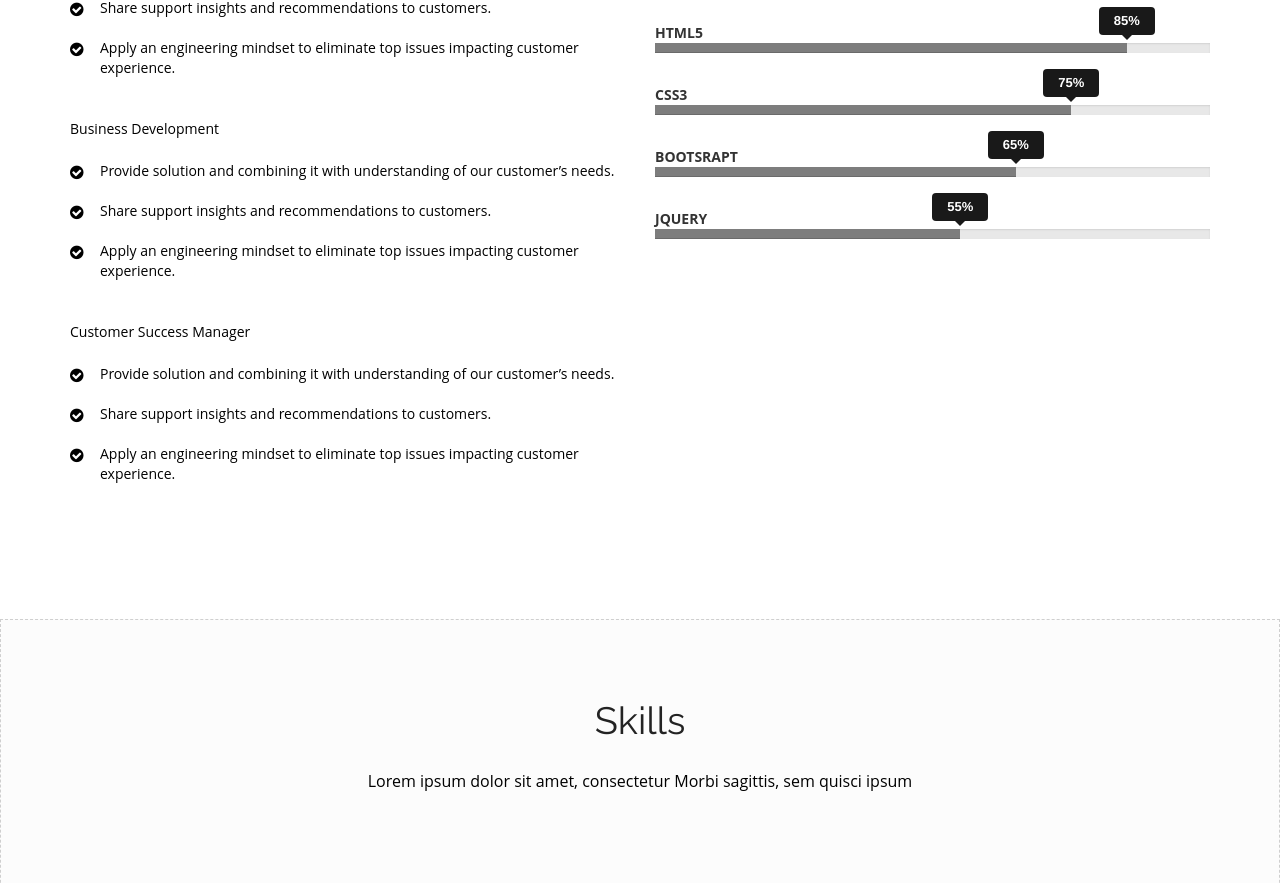
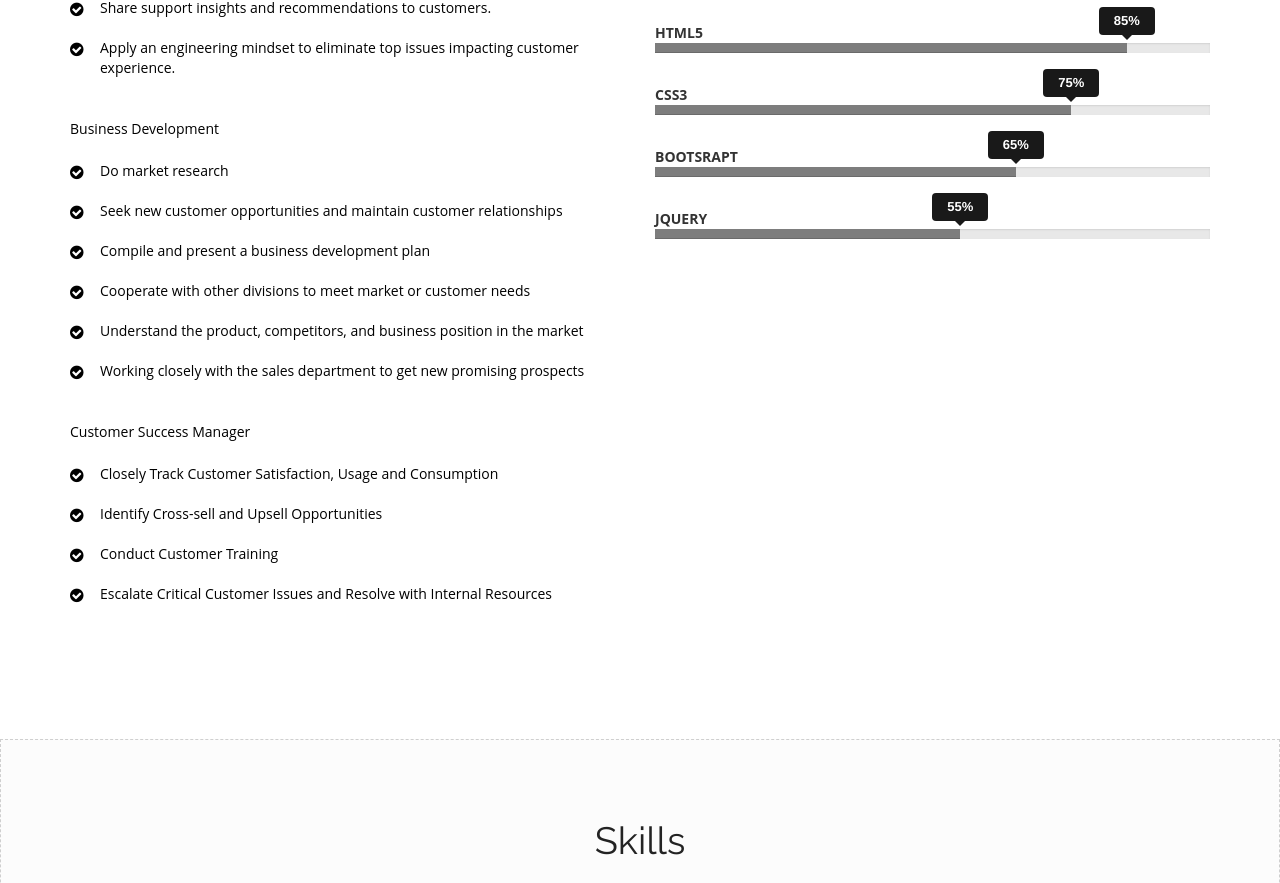
Before and after one commit to FFarisuddin/webku, a plain HTML site: page index.html in a window 1280 px wide. Shown: the part 1142-2025 px from the top of the page. Drawn offline with Linux system fonts and the light colour scheme.

Commit message:
Update index.html

```diff
--- a/index.html
+++ b/index.html
@@ -101,17 +101,21 @@
 										Business Development
 									</p>
 									<ul class="about-us-list">
-										<li class="points">Provide solution and combining it with understanding of our customer’s needs.</li>
-										<li class="points">Share support insights and recommendations to customers.</li>
-										<li class="points">Apply an engineering mindset to eliminate top issues impacting customer experience.</li>
+										<li class="points">Do market research</li>
+										<li class="points">Seek new customer opportunities and maintain customer relationships</li>
+										<li class="points">Compile and present a business development plan</li>
+										<li class="points">Cooperate with other divisions to meet market or customer needs</li>
+										<li class="points">Understand the product, competitors, and business position in the market</li>
+										<li class="points">Working closely with the sales department to get new promising prospects</li>
 									</ul><!-- /.about-us-list -->
 									<p>
 										Customer Success Manager
 									</p>
 									<ul class="about-us-list">
-										<li class="points">Provide solution and combining it with understanding of our customer’s needs.</li>
-										<li class="points">Share support insights and recommendations to customers.</li>
-										<li class="points">Apply an engineering mindset to eliminate top issues impacting customer experience.</li>
+										<li class="points">Closely Track Customer Satisfaction, Usage and Consumption</li>
+										<li class="points">Identify Cross-sell and Upsell Opportunities</li>
+										<li class="points">Conduct Customer Training</li>
+										<li class="points">Escalate Critical Customer Issues and Resolve with Internal Resources</li>
 									</ul><!-- /.about-us-list -->
 
 								</div><!-- /.col-md-6 -->
```
